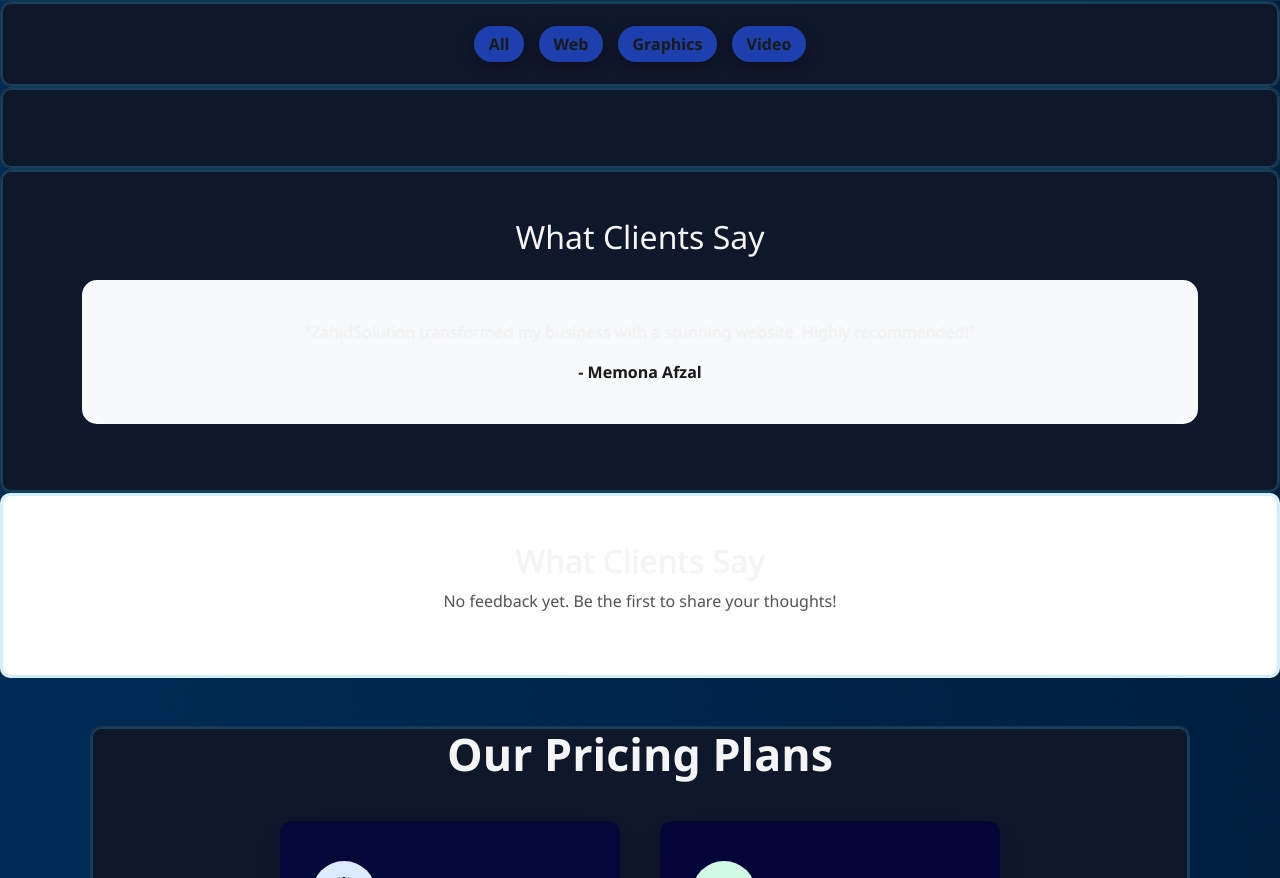
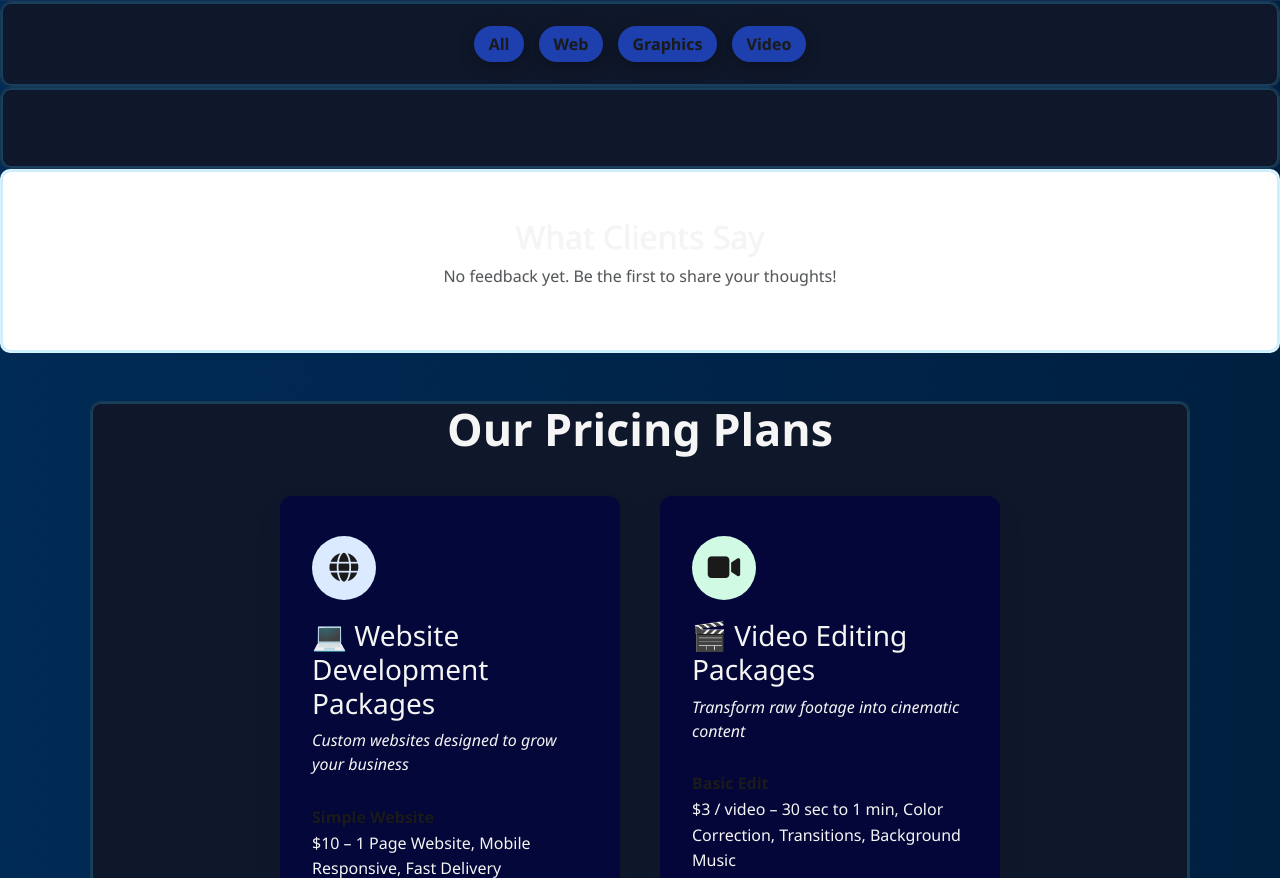
Before and after one commit to zahidsolution/zahidsolution-v3, a Flask app: page / in a window 1280 px wide. Shown: the part 1676-2554 px from the top of the page. Run offline with Flask 3, Linux system fonts and the light colour scheme; data that the repository does not hold is empty; some libraries are stand-ins or nearby versions.

Commit message:
Update index.html

```diff
--- a/templates/index.html
+++ b/templates/index.html
@@ -373,16 +373,7 @@ body, html {
         </div>
     </section>
 
-    <!-- Testimonials -->
-    <section class="text-center py-5">
-        <div class="container">
-            <h2 data-aos="fade-up">What Clients Say</h2>
-            <div class="testimonial mt-4" data-aos="fade-up">
-                <p>"ZahidSolution transformed my business with a stunning website. Highly recommended!"</p>
-                <strong>- Memona Afzal</strong>
-            </div>
-        </div>
-    </section>
+
 <section id="clients" class="py-5 text-center bg-light">
   <div class="container">
     <h2 data-aos="fade-up">What Clients Say</h2>
```
